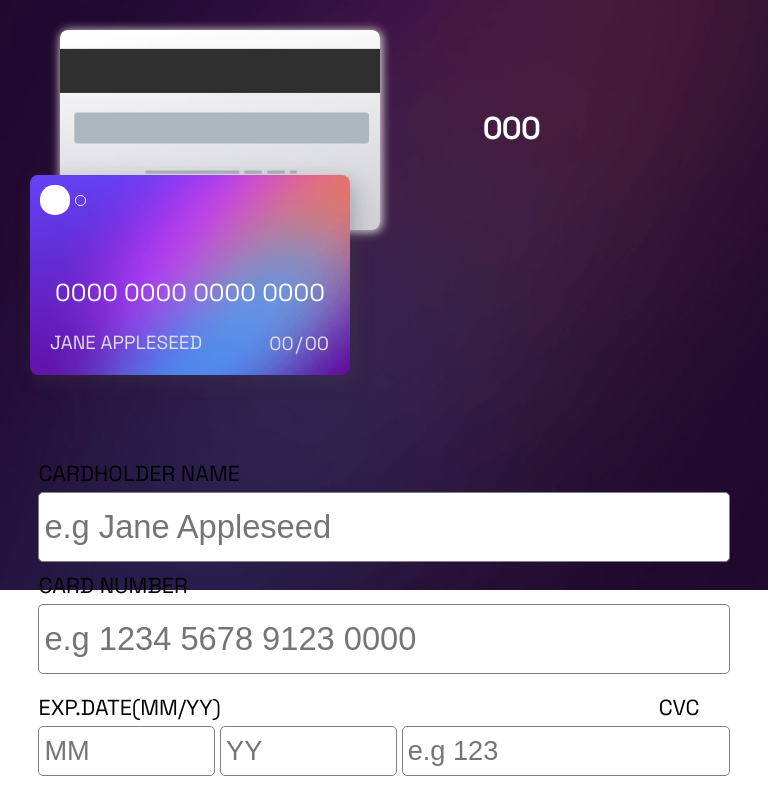
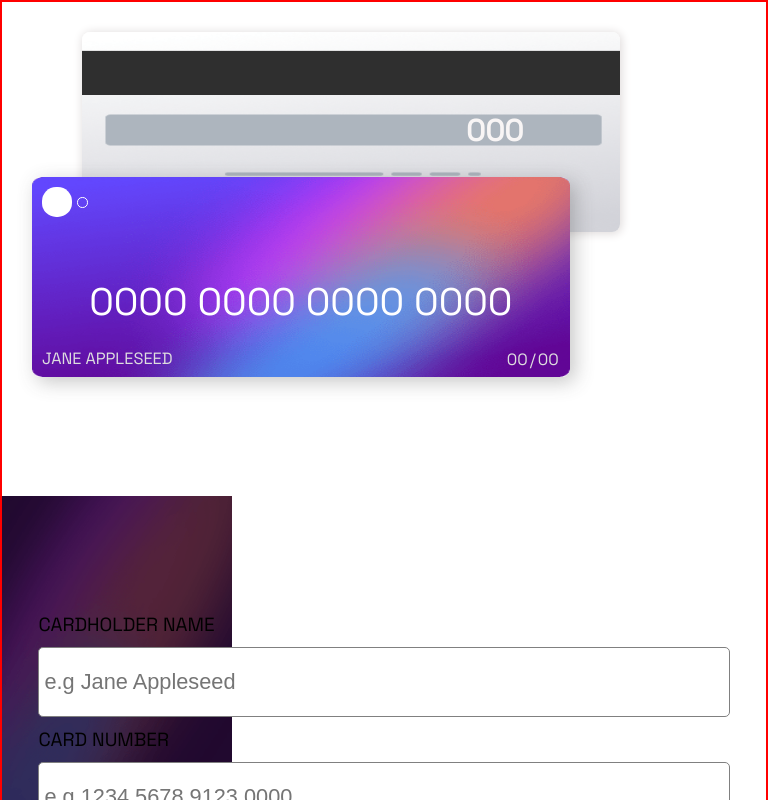
Before and after one commit to kperusi/react-mycard-app, a React (Create React App) app: page / in a window 768 px wide. Shown: the top 800 px of the page. Built offline with nearby package versions, Linux system fonts and the light colour scheme.

Commit message:
added more stuff

```diff
--- a/src/Forms.js
+++ b/src/Forms.js
@@ -5,7 +5,6 @@ import { CheckForLetters } from "./CheckforLetters";
 
 function Forms(props) {
   const [cardNumber, setCardNumber] = useState("");
-
 
 
 
--- a/src/Main.js
+++ b/src/Main.js
@@ -6,7 +6,8 @@ import Confirmation from "./confirmation";
 import Cardfront from "./Cardfront";
 import CardBack from "./CardBack";
 
-function Main() {
+function Main(props) {
+
   const [visibility, setVisibility] = React.useState(false);
   const [name, setName] = useState("JANE APPLESEED");
   const [number, setNumber] = useState("0000 0000 0000 0000");
@@ -21,18 +22,20 @@ function Main() {
   const [cvcErrorText, setCvcErrorText]=useState('')
 
   const formClickHandler = (e) => {
+    if (n === "") {
+      setErrorText('Can\'t be blank');
+    }
+    if (cvcValue === "") {
+      setCvcErrorText('Can\'t be blank');
+    }
+
     if (n === "" || monthValue === "" || cvcValue === "") {
       console.log(`this is n from button click is empty ${n}`);
       setVisibility(false);
     } else {
       setVisibility(true);
     }
-    if (n === "") {
-      setErrorText('Can\'t be blank');
-    }
-    if (cvcValue === "") {
-      setCvcErrorText('Can\'t be blank');
-    }
+
   };
 
   const confirmationClickHandler = () => {
@@ -40,7 +43,13 @@ function Main() {
     setCvcValue('')
     setMonthValue('')
     setCvcErrorText('')
+    setN('')
     setErrorText('')
+    setMonth('00')
+    setYear('00')
+    setName('JANE APPLESEED')
+    setNumber('0000 0000 0000 0000')
+    setCvc('000')
   };
 
   const nameHandler = (e) => {
@@ -76,7 +85,6 @@ function Main() {
     setCvcValue(e.target.value);
   };
 
-
   return (
     <div className="main">
       <CardBack cvc={cvc} />
--- a/src/page.css
+++ b/src/page.css
@@ -14,17 +14,19 @@ html {
   font-weight: 100;
 
 }
-  .main {
+  /* .main {
     position: relative;
     margin: 0 auto;
     padding-top: 120px;
     min-width: 100px;
     width: 100%;
-    height: 100%;
     background-image: url(./images/bg-main-desktop-copy.png);
     background-repeat: no-repeat;
     background-position: left;
     background-size: 30vw 550px;
+    border: 2px solid red;
+
+
 
   }
   .forms,
@@ -37,12 +39,14 @@ html {
   }
   .forms {
     margin: 0px 50vw;
+
   }
   .confirmation {
     display: flex;
     justify-content: center;
     gap: 10px;
     margin: 0px 580px;
+
   }
 
   .holdername,
@@ -224,7 +228,7 @@ html {
   }
   .error-grp p {
     color: red;
-  }
+  } */
 
 /* mobile  */
 @media screen and (min-width: 180px)and (max-width: 780px) {
@@ -234,10 +238,13 @@ html {
     background-image: url(./images/bg-main-mobile.png);
     background-position: top;
     background-repeat: no-repeat;
-    background-size: 120%;
+    background-size: 100% 300px;
     font-size: 1.7em;
     width: 100%;
     margin: 0 auto;
+    padding-bottom: 10px;
+   border: 2px solid rgb(104, 18, 244);
+
 
 
   }
@@ -248,19 +255,18 @@ html {
     flex-direction: column;
     gap: 10px;
     width: 90vw;
-    height: 500px;
-
+    height: 10%;
 
   }
   .forms {
-    margin: 340px auto;
+    margin: 390px auto auto ;
   }
 
   .confirmation {
     display: flex;
     justify-content: center;
     gap: 10px;
-    margin: 340px auto;
+    margin: 340px auto auto;
   }
 
   .holdername,
@@ -271,7 +277,7 @@ html {
     padding-left: 5px;
     border-style: solid;
     border-width: 1px;
-    font-size: 1.2em;
+    font-size: 0.8em;
 
   }
 
@@ -284,18 +290,20 @@ html {
 
   .date-labels {
     display: flex;
-    gap: 0px;
+    gap: 50px;
     padding-top: 10px;
-    justify-content: space-between;
+
   }
-
+  .label{
+    font-size: 0.7em;
+  }
   .date-container input {
     border-radius: 5px;
     border-color: grey;
     border-style: solid;
     padding-left: 5px;
     border-width: 1px;
-    font-size: 1em;
+    font-size: 0.8em;
     height: 50px;
   }
 
@@ -310,7 +318,7 @@ html {
 
   }
   .cvc {
-    width: 30vw;
+    width: 41vw;
 
   }
 
@@ -351,13 +359,14 @@ html {
   box-shadow: 5px 5px 19px rgba(68, 68, 68, 0.3);
     border-radius: 8px;
     gap: 0;
-    width: 80vw;
+    width: 70vw;
     top: 175px;
     left: 30px;
-    height: 240px;
+    height: 200px;
     background-image: url(./images/bg-card-front.png);
     background-repeat: no-repeat;
     background-position: center;
+    background-size: 70vw 200px;
   }
 
   .card-shape {
@@ -367,7 +376,7 @@ html {
     margin-top: 10px;
     margin-bottom: 0;
     margin-left: 10px;
-  }
+    }
 
   .big-circle {
     width: 30px;
@@ -387,26 +396,29 @@ html {
     text-align: center;
     color: hsl(0, 0%, 100%);
     font-weight: 100;
-    font-size: 90%;
-    margin-top: 62px;
-    height: 55px;
-
+    font-size: 5vw;
+    margin-top: 60px;
+    height: 50px;
   }
 
   .name-date {
     display: flex;
     justify-content: space-between;
-    margin: 3px 20px;
+    margin-top: -20px;
+    padding-left: 10px;
+    padding-right: 10px;
 
   }
   .name-date h3{
-    font-size: 1.9em;
+    font-size: 0.6em;
     color: hsl(270, 3%, 87%);
     font-weight: 100;
+
   }
   .card-date {
     display: flex;
     flex-direction: row;
+
 
   }
   .card-date h3 {
@@ -420,19 +432,19 @@ html {
     position: absolute;
     box-shadow: 1px 1px 10px 1px hsl(0, 7%, 87%);
     border-radius: 8px;
-    left: 60px;
+    left: 80px;
     top: 30px;
-    width: 80vw;
-    height: 250px;
+    width: 70vw;
+    height: 200px;
     background-image: url(./images/bg-card-back.png);
     background-repeat: no-repeat;
     background-position: center;
-    background-size: cover;
+    background-size:80vw 200px;
   }
 
   .cvc-display {
-    margin: 80px 55vw;
-    color: white;
+    margin: 80px 0px 0 50vw;
+    color: rgb(248, 245, 245);
     font-size: 1.1em;
 
   }
@@ -450,3 +462,39 @@ html {
 
   }
 }
+
+@media screen and (min-width:768px) and (max-width:769px) {
+  .main{
+    border: 2px solid red;
+    position: relative;
+    margin: 0 auto;
+    padding-top: 120px;
+    min-width: 100px;
+    width: 100%;
+    background-image: url(./images/bg-main-desktop-copy.png);
+    background-repeat: no-repeat;
+    background-position: left;
+    background-size: 30vw 550px;
+    border: 2px solid red;
+
+  }
+  .forms {
+    margin: 490px auto;
+  }
+  .confirmation {
+    display: flex;
+    justify-content: center;
+    gap: 10px;
+    margin: 0px 580px;
+  }
+}
+@media screen and (min-width:1024px) {
+  .main{
+    border: 2px solid rgb(96, 208, 55);
+  }
+}
+@media screen and (min-width:540px) and (max-width:541px) {
+  .main{
+    border: 2px solid rgb(225, 0, 255);
+  }
+}
```
Also changed, not shown: package.json (+4 -3 lines), 1 other file (tests, documents, lock files or other folders).
